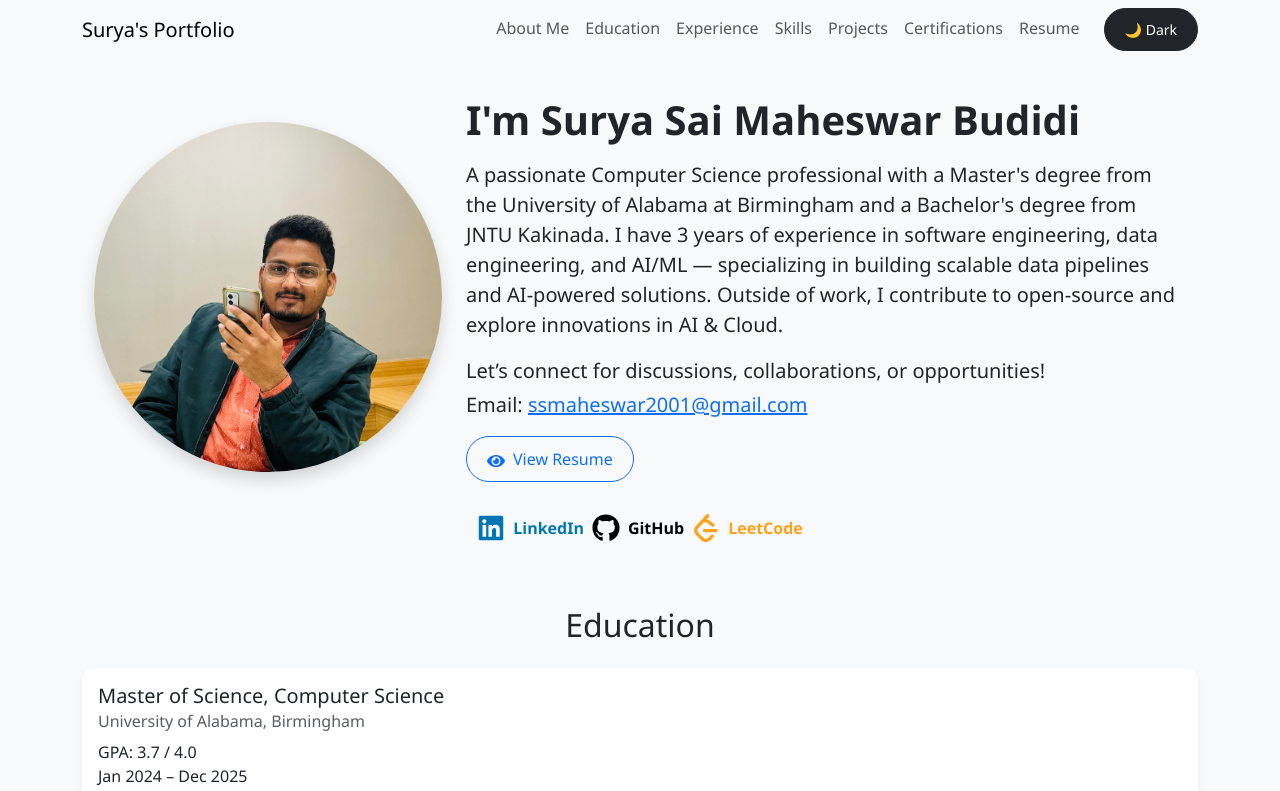
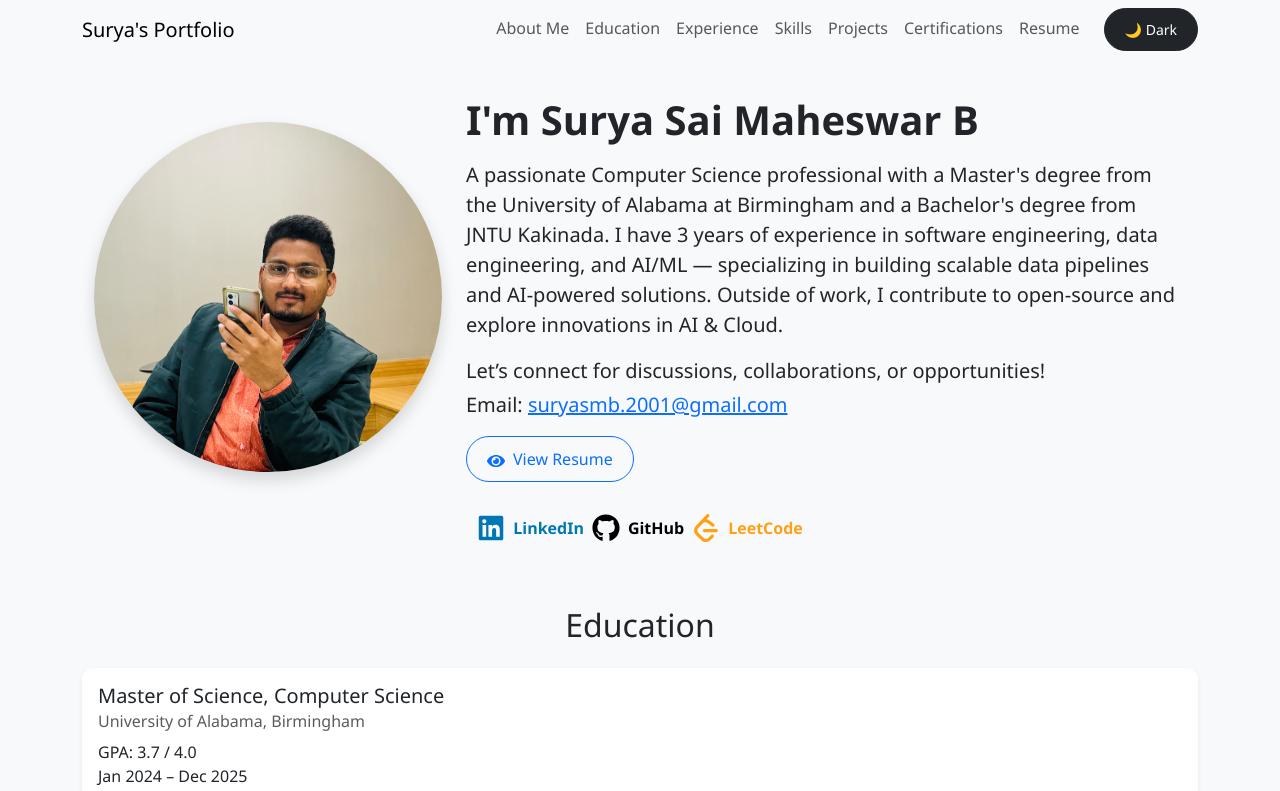
Before and after one commit to ssmaheswar2001/portfolio, a React (Create React App) app: page / in a window 1280 px wide. Shown: the top 791 px of the page. Built offline with nearby package versions, Linux system fonts and the light colour scheme.

Commit message:
Modifying Resume.

```diff
--- a/src/components/AboutMe.js
+++ b/src/components/AboutMe.js
@@ -4,7 +4,7 @@ import { FaLinkedin, FaGithub, FaEye } from 'react-icons/fa';
 import { SiLeetcode } from 'react-icons/si';
 
 const AboutMe = () => {
-  const resumePath = process.env.PUBLIC_URL + '/SuryaSaiMaheswarB_SE_3YOE.pdf';
+  const resumePath = process.env.PUBLIC_URL + '/SuryaSaiMaheswarB_SE.pdf';
   const profilePic = process.env.PUBLIC_URL + '/profile.jpeg'; // Add a profile.jpg in /public
 
   return (
@@ -20,7 +20,7 @@ const AboutMe = () => {
         </Col>
 
         <Col md={8}>
-          <h1 className="fw-bold mb-3">I'm Surya Sai Maheswar Budidi</h1>
+          <h1 className="fw-bold mb-3">I'm Surya Sai Maheswar B</h1>
           <p className="lead">
             A passionate Computer Science professional with a Master's degree from the University of Alabama at Birmingham and a Bachelor's degree from JNTU Kakinada.
             I have 3 years of experience in software engineering, data engineering, and AI/ML — specializing in building scalable data pipelines and AI-powered solutions.
@@ -30,7 +30,7 @@ const AboutMe = () => {
             Let’s connect for discussions, collaborations, or opportunities!
           </p>
           <p className="lead">
-            Email: <a href="mailto:ssmaheswar2001@gmail.com">ssmaheswar2001@gmail.com</a>
+            Email: <a href="mailto:suryasmb.2001@gmail.com">suryasmb.2001@gmail.com</a>
           </p>
 
           <a
@@ -48,7 +48,7 @@ const AboutMe = () => {
       <Row className="justify-content-center mt-2 g-2">
         <Col xs="auto">
           <a
-            href="https://www.linkedin.com/in/ssmaheswar/"
+            href="https://www.linkedin.com/in/surya-smb/"
             target="_blank"
             rel="noopener noreferrer"
             className="d-flex align-items-center text-decoration-none"
--- a/src/components/Resume.js
+++ b/src/components/Resume.js
@@ -2,7 +2,7 @@ import React from 'react';
 import { FaEye, FaDownload } from 'react-icons/fa';
 
 const Resume = () => {
-  const resumePath = process.env.PUBLIC_URL + '/SuryaSaiMaheswarB_SE_3YOE.pdf';
+  const resumePath = process.env.PUBLIC_URL + '/SuryaSaiMaheswarB_SE.pdf';
 
   return (
     <div className="text-center mt-5">
@@ -20,7 +20,7 @@ const Resume = () => {
 
         <a
           href={resumePath}
-          download="SuryaSaiMaheswarB_SE_3yoe.pdf"
+          download="SuryaSaiMaheswarB_SE.pdf"
           className="btn btn-outline-success"
         >
           <FaDownload className="me-2" />
```
Also changed, not shown: 1 other file (tests, documents, lock files or other folders).
